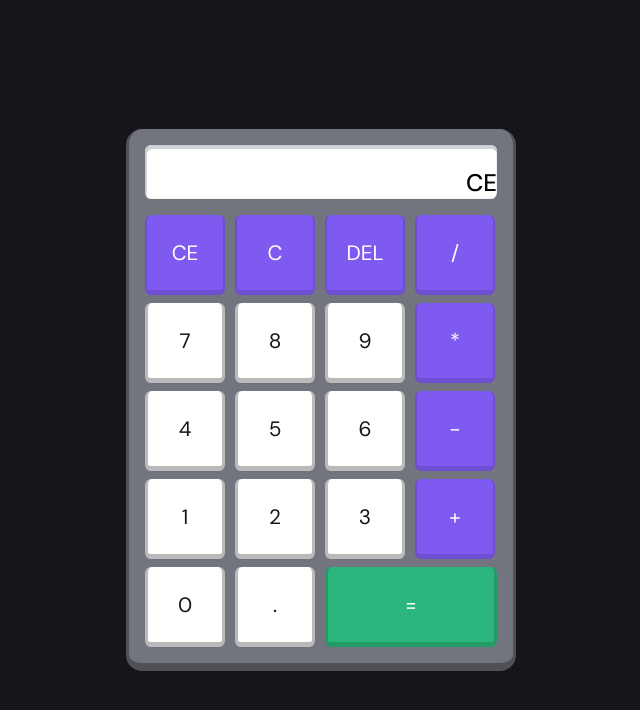
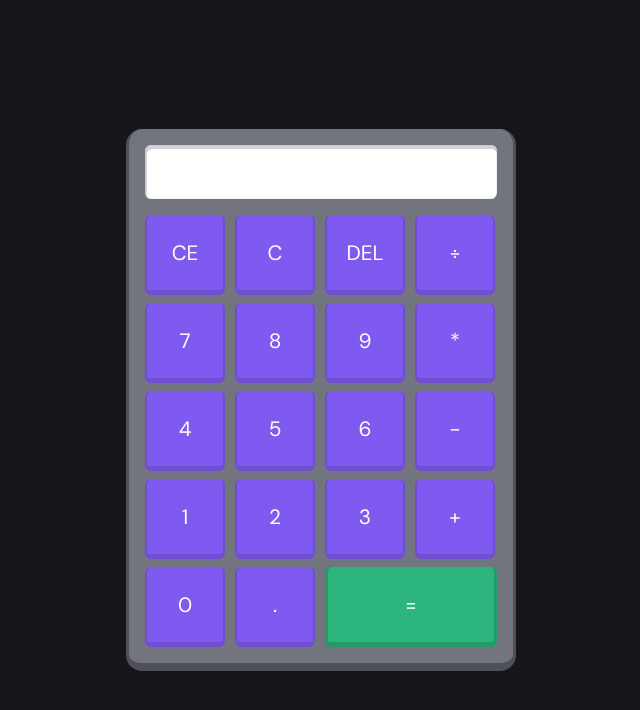
Before and after one commit to renansouza12/Calculator, a website built with Vite: page index.html in a window 1280 px wide. Both pictures are taken after a click on the button "CE". Shown: the whole page, without its empty margins (319-959 px from the left). Built offline with nearby package versions, Linux system fonts and the light colour scheme.

Commit message:
added click for all buttons

```diff
--- a/index.html
+++ b/index.html
@@ -17,21 +17,21 @@
           <button>CE</button>
           <button>C</button>
           <button>DEL</button>
-          <button>/</button>
-          <button class="number">7</button>
-          <button class="number">8</button>
-          <button class="number">9</button>
-          <button>*</button>
-          <button class="number">4</button>
-          <button class="number">5</button>
-          <button class="number">6</button>
-          <button>-</button>
-          <button class="number">1</button>
-          <button class="number">2</button>
-          <button class="number">3</button>
-          <button>+</button>
-          <button class="number">0</button>
-          <button class="number">.</button>
+          <button class="key-operator" >÷</button>
+          <button>7</button>
+          <button>8</button>
+          <button>9</button>
+          <button class="key-operator">*</button>
+          <button>4</button>
+          <button>5</button>
+          <button>6</button>
+          <button class="key-operator">-</button>
+          <button>1</button>
+          <button>2</button>
+          <button>3</button>
+          <button class="key-operator"> +</button>
+          <button>0</button>
+          <button>.</button>
           <button id="equal-btn">=</button>
         </div>
       </div>
--- a/main.js
+++ b/main.js
@@ -1,19 +1,14 @@
-const buttons = document.querySelectorAll('button');
-const display_current = document.querySelector('.display_current');
+const displayCurrent = document.querySelector('.display_current');
+const buttons =document.querySelectorAll('button');
 
 buttons.forEach((btn)=>{
     btn.addEventListener('click',()=>{
-        display_current.innerHTML += btn.innerHTML;
-
-        btn.style.borderBottom =  '2px';
-        btn.style.borderRight =  '1px';
-        btn.style.borderLeft =  '1px';
-        setInterval(()=>{
-            btn.style.borderBottom =  '';
-            btn.style.borderRight =  '';
-            btn.style.borderLeft =  '';
-        },200)
-
+       switch(btn.innerHTML){
+        case 'CE':
+            displayCurrent.innerHTML = '';
+            break;
+        default:
+            displayCurrent.innerHTML += btn.innerHTML;
+       }
     })
-
 })
--- a/style.css
+++ b/style.css
@@ -37,6 +37,7 @@ body{
   box-shadow: inset rgba(0, 0, 0, 0.05) 0px 0px 0px 1px, rgb(209, 213, 219) 1px 3px 0px 1px inset;
   border-radius: 0.4rem;
   text-align: right;
+  padding: 0 0.5rem;
 
 }
 .display_previous{
@@ -73,12 +74,6 @@ body{
   cursor: pointer;
 
 }
-/* .buttons button:hover{
-  border-bottom: 2px;
-  border-right: 1px;
-  border-left: 1px;
-
-} */
 .buttons #equal-btn{
   width: 100%;
   grid-column: span 2;
@@ -88,11 +83,7 @@ body{
   border-right: 3px solid #249a69;
   border-bottom: 5px solid #249a69;
 }
-/* .buttons #equal-btn:hover{
-  border-bottom: 2px;
-  border-right: 1px;
-  border-left: 1px;
-} */
+
 .buttons .number{
   background: var(--white);
   color: var(--bg-color);
```
